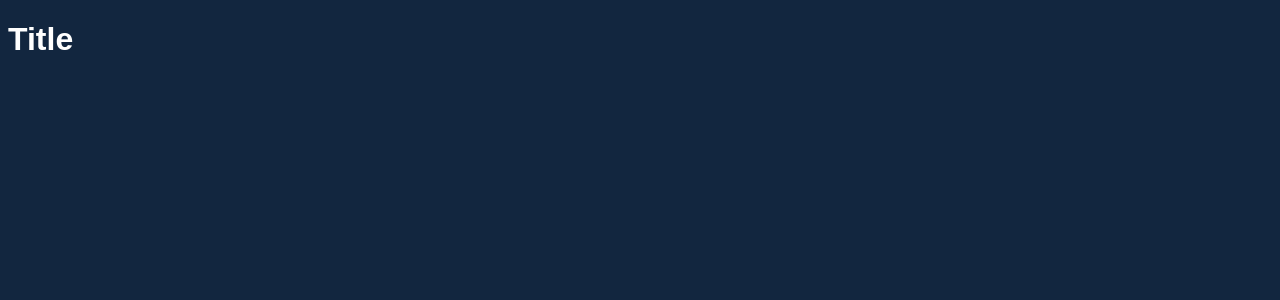
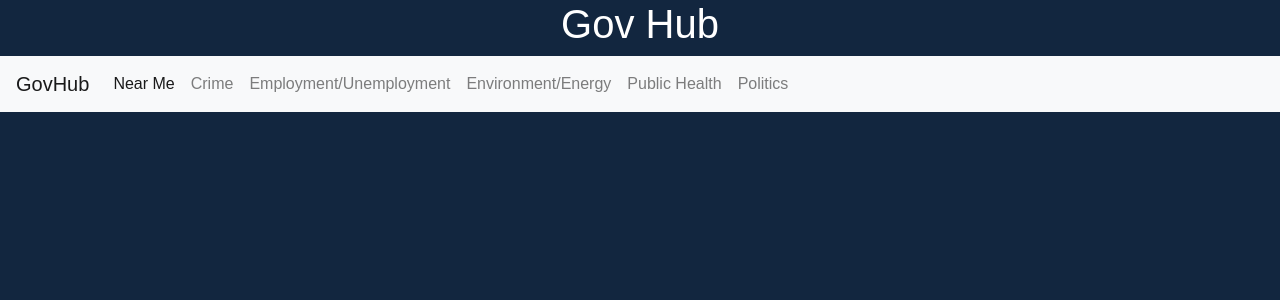
Before and after one commit to jefelewis/gov-hub, a React (Create React App) app in the folder client/: page / in a window 1280 px wide. Shown: the top 300 px of the page. Built offline with nearby package versions, Linux system fonts and the light colour scheme.

Commit message:
[Dev] Importing NavigationBar

```diff
--- a/client/src/App.jsx
+++ b/client/src/App.jsx
@@ -5,20 +5,22 @@ import React, { Component } from 'react';
 import ApolloClient from 'apollo-boost';
 import { ApolloProvider } from 'react-apollo';
 
-// Imports: CSS + Components
+// Imports: CSS
 import './css/styles.css';
 
-// import AlcoholBingeDrinking from './components/public-health/AlcoholBingeDrinking';
-// import CardiovascularDisease from './components/public-health/CardiovascularDisease';
-// import ChildhoodMortalityRate from './components/public-health/ChildhoodMortalityRate';
-// import DeathsPerYear from './components/public-health/DeathsPerYear';
-// import FatalOccupationalInjuries from './components/public-health/FatalOccupationalInjuries';
-// import LeadingCausesOfDeath from './components/public-health/LeadingCausesOfDeath';
-// import LifeExpectancy from './components/public-health/LifeExpectancy';
-// import SmokingUsers from './components/public-health/SmokingUsers';
-// import TeenBirths from './components/public-health/TeenBirths';
-// import TobaccoUsers from './components/public-health/TobaccoUsers';
-// import UnmarriedBirths from './components/public-health/UnmarriedBirths';
+// Imports: React Components
+import NavagationBar from './components/NavigationBar.jsx'
+// import AlcoholBingeDrinking from './components/public-health/AlcoholBingeDrinking.jsx';
+// import CardiovascularDisease from './components/public-health/CardiovascularDisease.jsx';
+// import ChildhoodMortalityRate from './components/public-health/ChildhoodMortalityRate.jsx';
+// import DeathsPerYear from './components/public-health/DeathsPerYear.jsx';
+// import FatalOccupationalInjuries from './components/public-health/FatalOccupationalInjuries.jsx';
+// import LeadingCausesOfDeath from './components/public-health/LeadingCausesOfDeath.jsx';
+// import LifeExpectancy from './components/public-health/LifeExpectancy.jsx';
+// import SmokingUsers from './components/public-health/SmokingUsers.jsx';
+// import TeenBirths from './components/public-health/TeenBirths.jsx';
+// import TobaccoUsers from './components/public-health/TobaccoUsers.jsx';
+// import UnmarriedBirths from './components/public-health/UnmarriedBirths.jsx';
 
 
 // Setup: Apollo
@@ -32,7 +34,8 @@ class App extends Component {
     return (
       <ApolloProvider client={CLIENT}>
         <div id="main">
-          <h1>Title</h1>
+          <h1>Gov Hub</h1>
+          <NavagationBar />
 
         </div>
       </ApolloProvider>
--- a/client/src/css/styles.css
+++ b/client/src/css/styles.css
@@ -3,6 +3,7 @@
   background-color: #12263F;
   font-family: Arial, Helvetica, sans-serif;
   color: #ffffff;
+  text-align: center;
 }
 
 h1 {
--- a/client/src/index.html
+++ b/client/src/index.html
@@ -4,6 +4,10 @@
     <meta charset="UTF-8">
     <meta name="viewport" content="width=device-width, initial-scale=1.0">
     <meta http-equiv="X-UA-Compatible" content="ie=edge">
+
+    <!-- Bootstrap CSS -->
+    <link rel="stylesheet" href="https://maxcdn.bootstrapcdn.com/bootstrap/4.0.0/css/bootstrap.min.css" integrity="sha384-Gn5384xqQ1aoWXA+058RXPxPg6fy4IWvTNh0E263XmFcJlSAwiGgFAW/dAiS6JXm" crossorigin="anonymous">
+
     <title>Reading List</title>
   </head>
 
```
